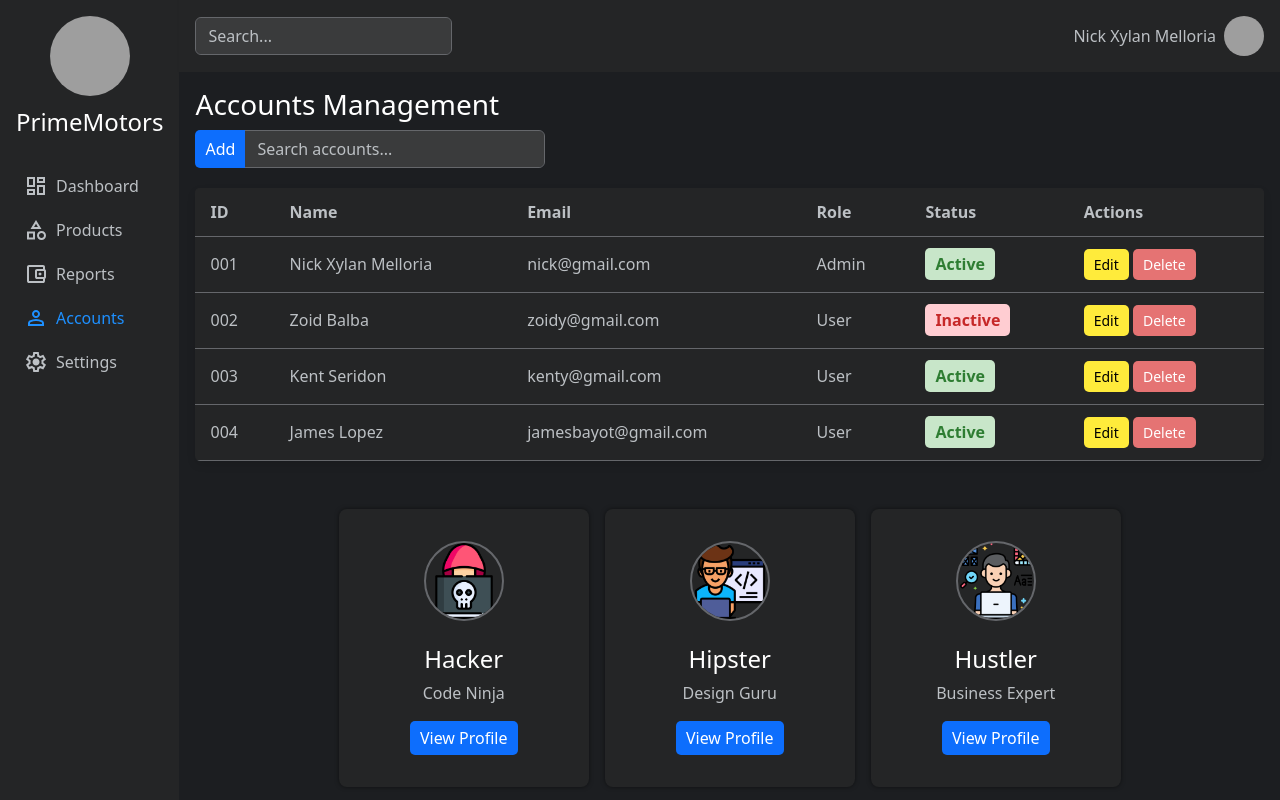
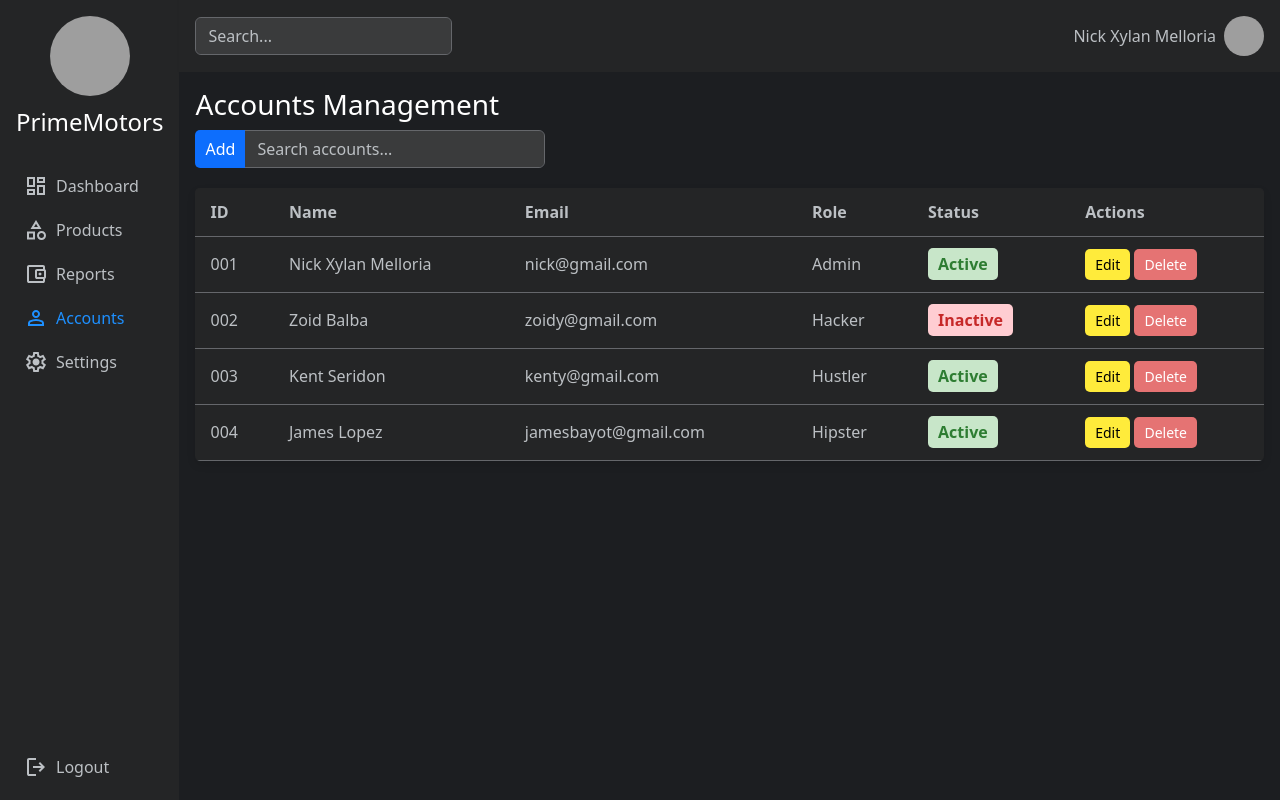
Before and after one commit to FiereEinar/Melloria, a PHP site: page /accounts.html in a window 1280 px wide. Run offline with PHP 8.4, Linux system fonts and the light colour scheme; some libraries are stand-ins or nearby versions; grey boxes are pictures that could not be loaded.

Commit message:
feature: added logout button

```diff
--- a/dashboard/accounts.html
+++ b/dashboard/accounts.html
@@ -99,6 +99,23 @@
 						</a>
 					</li>
 				</ul>
+
+				<div class="sidebar-bottom-portion">
+					<a href="../login.html">
+						<svg
+							xmlns="http://www.w3.org/2000/svg"
+							height="24px"
+							viewBox="0 -960 960 960"
+							width="24px"
+							fill="#000000"
+						>
+							<path
+								d="M200-120q-33 0-56.5-23.5T120-200v-560q0-33 23.5-56.5T200-840h280v80H200v560h280v80H200Zm440-160-55-58 102-102H360v-80h327L585-622l55-58 200 200-200 200Z"
+							/>
+						</svg>
+						<span>Logout</span>
+					</a>
+				</div>
 			</div>
 			<!-- end of Sidebar -->
 
@@ -152,7 +169,7 @@
 									<td>002</td>
 									<td>Zoid Balba</td>
 									<td>zoidy@gmail.com</td>
-									<td>User</td>
+									<td>Hacker</td>
 									<td><span class="status inactive">Inactive</span></td>
 									<td>
 										<button class="btn btn-sm btn-edit">Edit</button>
@@ -164,7 +181,7 @@
 									<td>003</td>
 									<td>Kent Seridon</td>
 									<td>kenty@gmail.com</td>
-									<td>User</td>
+									<td>Hustler</td>
 									<td><span class="status active">Active</span></td>
 									<td>
 										<button class="btn btn-sm btn-edit">Edit</button>
@@ -176,7 +193,7 @@
 									<td>004</td>
 									<td>James Lopez</td>
 									<td>jamesbayot@gmail.com</td>
-									<td>User</td>
+									<td>Hipster</td>
 									<td><span class="status active">Active</span></td>
 									<td>
 										<button class="btn btn-sm btn-edit">Edit</button>
@@ -186,29 +203,29 @@
 							</tbody>
 						</table>
 
-						<div class="accounts-card-container">
-							<!-- style="background-color: rgb(68, 129, 108)" -->
+						<!-- <div class="accounts-card-container">
+							style="background-color: rgb(68, 129, 108)"
 							<div class="accounts-card">
 								<img src="./images/accounts/hacker.png" alt="" />
 								<h4>Hacker</h4>
 								<p>Code Ninja</p>
 								<button class="btn btn-primary">View Profile</button>
 							</div>
-							<!-- style="background-color: rgb(152, 117, 123)" -->
+							style="background-color: rgb(152, 117, 123)"
 							<div class="accounts-card">
 								<img src="./images/accounts/hipster.png" alt="" />
 								<h4>Hipster</h4>
 								<p>Design Guru</p>
 								<button class="btn btn-primary">View Profile</button>
 							</div>
-							<!-- style="background-color: rgb(160, 160, 73)" -->
+							style="background-color: rgb(160, 160, 73)"
 							<div class="accounts-card">
 								<img src="./images/accounts/hustler.png" alt="" />
 								<h4>Hustler</h4>
 								<p>Business Expert</p>
 								<button class="btn btn-primary">View Profile</button>
 							</div>
-						</div>
+						</div> -->
 					</div>
 				</div>
 			</div>
--- a/dashboard/styles/styles.css
+++ b/dashboard/styles/styles.css
@@ -82,7 +82,8 @@ img {
 	list-style: none;
 }
 
-.menu > li > a {
+.menu > li > a,
+.sidebar a {
 	color: black;
 	display: flex;
 	align-items: center;
@@ -93,24 +94,29 @@ img {
 	text-decoration: none;
 }
 
-.menu > li svg {
+.sidebar svg {
 	transition: all 300ms ease;
 }
 
-.menu > li > a:hover {
+.sidebar a:hover {
 	color: #1e90ff;
 }
 
-.menu > li > a:hover svg {
+.sidebar a:hover svg {
 	fill: #1e90ff;
 }
 
-.menu > li .active svg {
+.sidebar .active svg {
 	fill: #1e90ff;
 }
 
-.menu > li > a.active {
+.sidebar a.active {
 	color: dodgerblue;
+}
+
+.sidebar-bottom-portion {
+	/* height: 100%; */
+	margin-top: auto;
 }
 
 .sidebar .heads {
```
Also changed, not shown: dashboard/index.html (+17 -0 lines), dashboard/products.html (+17 -0 lines), dashboard/reports.html (+17 -0 lines), dashboard/settings.html (+17 -0 lines), images/BUKSU_LOGO.png, images/BUKSU_LOGO_BLACK.png (added), images/icons/logout.svg (added).
